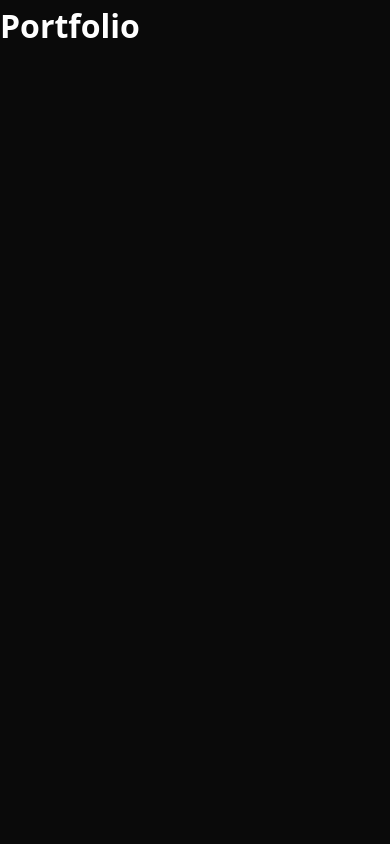
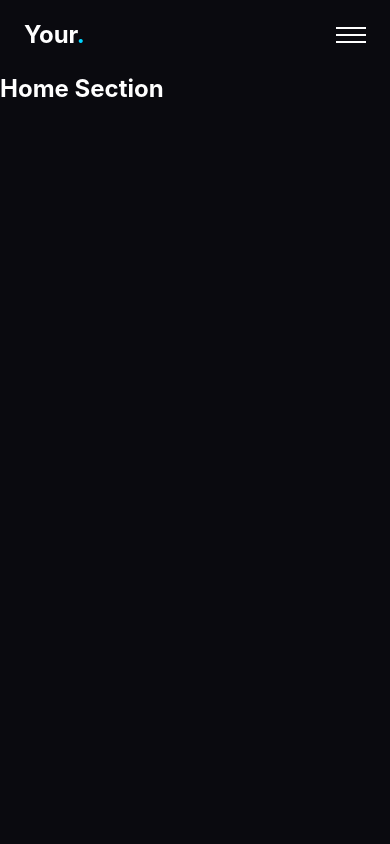
Before and after one commit to Ujjwal1178/Personal_Portfolio_With_React, a React (Vite) app in the folder Frontend/personalPortfolio/: page / in a window 390 px wide. Shown: the top 844 px of the page. Built offline with nearby package versions, Linux system fonts and the light colour scheme.

Commit message:
Created a Navbar for our application and added some temp sections to test it out

```diff
--- a/Frontend/personalPortfolio/src/App.jsx
+++ b/Frontend/personalPortfolio/src/App.jsx
@@ -1,11 +1,32 @@
-import './App.css'
+import Navbar from './components/Navbar';
+import './App.css';
 
 function App() {
   return (
     <div className="app">
-      <h1>Portfolio</h1>
+      <Navbar />
+
+      {/* Temporary sections for testing scroll */}
+      <section id="home" style={{ height: '100vh', paddingTop: '70px' }}>
+        <h1>Home Section</h1>
+      </section>
+      <section id="about" style={{ height: '100vh' }}>
+        <h1>About Section</h1>
+      </section>
+      <section id="skills" style={{ height: '100vh' }}>
+        <h1>Skills Section</h1>
+      </section>
+      <section id="projects" style={{ height: '100vh' }}>
+        <h1>Projects Section</h1>
+      </section>
+      <section id="experience" style={{ height: '100vh' }}>
+        <h1>Experience Section</h1>
+      </section>
+      <section id="contact" style={{ height: '100vh' }}>
+        <h1>Contact Section</h1>
+      </section>
     </div>
-  )
+  );
 }
 
-export default App
+export default App;
--- /dev/null
+++ b/Frontend/personalPortfolio/src/components/Navbar/Navbar.jsx
@@ -0,0 +1,131 @@
+import { useState, useEffect, useCallback, memo } from 'react';
+import { navLinks } from '../../data';
+import { profile } from '../../data';
+import styles from './Navbar.module.css';
+
+const Navbar = memo(function Navbar() {
+  const [isScrolled, setIsScrolled] = useState(false);
+  const [isMobileMenuOpen, setIsMobileMenuOpen] = useState(false);
+  const [activeSection, setActiveSection] = useState('home');
+
+  // Handle scroll effect
+  useEffect(() => {
+    const handleScroll = () => {
+      setIsScrolled(window.scrollY > 50);
+    };
+
+    window.addEventListener('scroll', handleScroll, { passive: true });
+    return () => window.removeEventListener('scroll', handleScroll);
+  }, []);
+
+  // Handle active section on scroll
+  useEffect(() => {
+    const handleSectionScroll = () => {
+      const sections = navLinks.map(link => link.id);
+
+      for (const sectionId of sections) {
+        const element = document.getElementById(sectionId);
+        if (element) {
+          const rect = element.getBoundingClientRect();
+          if (rect.top <= 100 && rect.bottom >= 100) {
+            setActiveSection(sectionId);
+            break;
+          }
+        }
+      }
+    };
+
+    window.addEventListener('scroll', handleSectionScroll, { passive: true });
+    return () => window.removeEventListener('scroll', handleSectionScroll);
+  }, []);
+
+  // Toggle mobile menu
+  const toggleMobileMenu = useCallback(() => {
+    setIsMobileMenuOpen(prev => !prev);
+  }, []);
+
+  // Close mobile menu on link click
+  const handleLinkClick = useCallback(() => {
+    setIsMobileMenuOpen(false);
+  }, []);
+
+  // Close mobile menu on escape key
+  useEffect(() => {
+    const handleEscape = (e) => {
+      if (e.key === 'Escape') {
+        setIsMobileMenuOpen(false);
+      }
+    };
+
+    document.addEventListener('keydown', handleEscape);
+    return () => document.removeEventListener('keydown', handleEscape);
+  }, []);
+
+  // Prevent body scroll when mobile menu is open
+  useEffect(() => {
+    if (isMobileMenuOpen) {
+      document.body.style.overflow = 'hidden';
+    } else {
+      document.body.style.overflow = '';
+    }
+    return () => {
+      document.body.style.overflow = '';
+    };
+  }, [isMobileMenuOpen]);
+
+  return (
+    <header className={`${styles.header} ${isScrolled ? styles.scrolled : ''}`}>
+      <nav className={styles.nav}>
+        <a href="#home" className={styles.logo}>
+          {profile.name.split(' ')[0]}
+          <span className={styles.logoAccent}>.</span>
+        </a>
+
+        {/* Desktop Navigation */}
+        <ul className={styles.navLinks}>
+          {navLinks.map(link => (
+            <li key={link.id}>
+              <a
+                href={link.href}
+                className={`${styles.navLink} ${activeSection === link.id ? styles.active : ''}`}
+              >
+                {link.label}
+              </a>
+            </li>
+          ))}
+        </ul>
+
+        {/* Mobile Menu Button */}
+        <button
+          className={`${styles.menuButton} ${isMobileMenuOpen ? styles.menuOpen : ''}`}
+          onClick={toggleMobileMenu}
+          aria-label="Toggle menu"
+          aria-expanded={isMobileMenuOpen}
+        >
+          <span className={styles.menuLine}></span>
+          <span className={styles.menuLine}></span>
+          <span className={styles.menuLine}></span>
+        </button>
+
+        {/* Mobile Navigation */}
+        <div className={`${styles.mobileMenu} ${isMobileMenuOpen ? styles.mobileMenuOpen : ''}`}>
+          <ul className={styles.mobileNavLinks}>
+            {navLinks.map((link, index) => (
+              <li key={link.id} style={{ animationDelay: `${index * 0.1}s` }}>
+                <a
+                  href={link.href}
+                  className={`${styles.mobileNavLink} ${activeSection === link.id ? styles.active : ''}`}
+                  onClick={handleLinkClick}
+                >
+                  {link.label}
+                </a>
+              </li>
+            ))}
+          </ul>
+        </div>
+      </nav>
+    </header>
+  );
+});
+
+export default Navbar;
--- /dev/null
+++ b/Frontend/personalPortfolio/src/components/Navbar/Navbar.module.css
@@ -0,0 +1,193 @@
+/* ===== Header ===== */
+.header {
+  position: fixed;
+  top: 0;
+  left: 0;
+  right: 0;
+  z-index: 1000;
+  height: var(--nav-height);
+  transition: var(--transition-normal);
+}
+
+.header.scrolled {
+  background-color: rgba(10, 10, 15, 0.9);
+  backdrop-filter: blur(10px);
+  border-bottom: 1px solid var(--border-light);
+}
+
+/* ===== Nav Container ===== */
+.nav {
+  display: flex;
+  align-items: center;
+  justify-content: space-between;
+  height: 100%;
+  max-width: var(--container-width);
+  margin: 0 auto;
+  padding: 0 24px;
+}
+
+/* ===== Logo ===== */
+.logo {
+  font-size: 1.5rem;
+  font-weight: 700;
+  color: var(--text-primary);
+  transition: var(--transition-fast);
+}
+
+.logo:hover {
+  color: var(--accent-primary);
+}
+
+.logoAccent {
+  color: var(--accent-primary);
+}
+
+/* ===== Desktop Nav Links ===== */
+.navLinks {
+  display: flex;
+  align-items: center;
+  gap: 32px;
+}
+
+.navLink {
+  position: relative;
+  font-size: 0.95rem;
+  font-weight: 500;
+  color: var(--text-secondary);
+  transition: var(--transition-fast);
+  padding: 8px 0;
+}
+
+.navLink::after {
+  content: '';
+  position: absolute;
+  bottom: 0;
+  left: 0;
+  width: 0;
+  height: 2px;
+  background-color: var(--accent-primary);
+  transition: var(--transition-fast);
+}
+
+.navLink:hover {
+  color: var(--text-primary);
+}
+
+.navLink:hover::after {
+  width: 100%;
+}
+
+.navLink.active {
+  color: var(--accent-primary);
+}
+
+.navLink.active::after {
+  width: 100%;
+}
+
+/* ===== Mobile Menu Button ===== */
+.menuButton {
+  display: none;
+  flex-direction: column;
+  justify-content: center;
+  gap: 5px;
+  width: 30px;
+  height: 30px;
+  padding: 0;
+  z-index: 1001;
+}
+
+.menuLine {
+  display: block;
+  width: 100%;
+  height: 2px;
+  background-color: var(--text-primary);
+  transition: var(--transition-fast);
+  transform-origin: center;
+}
+
+.menuButton.menuOpen .menuLine:nth-child(1) {
+  transform: translateY(7px) rotate(45deg);
+}
+
+.menuButton.menuOpen .menuLine:nth-child(2) {
+  opacity: 0;
+}
+
+.menuButton.menuOpen .menuLine:nth-child(3) {
+  transform: translateY(-7px) rotate(-45deg);
+}
+
+/* ===== Mobile Menu ===== */
+.mobileMenu {
+  display: none;
+  position: fixed;
+  top: 0;
+  right: 0;
+  width: 100%;
+  height: 100vh;
+  background-color: var(--bg-secondary);
+  transform: translateX(100%);
+  transition: var(--transition-normal);
+  z-index: 999;
+}
+
+.mobileMenu.mobileMenuOpen {
+  transform: translateX(0);
+}
+
+.mobileNavLinks {
+  display: flex;
+  flex-direction: column;
+  align-items: center;
+  justify-content: center;
+  height: 100%;
+  gap: 24px;
+}
+
+.mobileNavLink {
+  font-size: 1.5rem;
+  font-weight: 600;
+  color: var(--text-secondary);
+  transition: var(--transition-fast);
+  opacity: 0;
+  transform: translateY(20px);
+}
+
+.mobileMenuOpen .mobileNavLink {
+  opacity: 1;
+  transform: translateY(0);
+  animation: fadeInUp 0.4s ease forwards;
+}
+
+.mobileNavLink:hover,
+.mobileNavLink.active {
+  color: var(--accent-primary);
+}
+
+/* ===== Animations ===== */
+@keyframes fadeInUp {
+  from {
+    opacity: 0;
+    transform: translateY(20px);
+  }
+  to {
+    opacity: 1;
+    transform: translateY(0);
+  }
+}
+
+/* ===== Responsive ===== */
+@media (max-width: 768px) {
+  .navLinks {
+    display: none;
+  }
+
+  .menuButton {
+    display: flex;
+  }
+
+  .mobileMenu {
+    display: block;
+  }
+}
--- /dev/null
+++ b/Frontend/personalPortfolio/src/components/Navbar/index.js
@@ -0,0 +1 @@
+export { default } from './Navbar';
--- a/Frontend/personalPortfolio/src/index.css
+++ b/Frontend/personalPortfolio/src/index.css
@@ -1,19 +1,57 @@
-* {
+/* ===== CSS Variables (Change colors here) ===== */
+:root {
+  /* Background colors */
+  --bg-primary: #0a0a0f;
+  --bg-secondary: #12121a;
+  --bg-tertiary: #1a1a24;
+
+  /* Text colors */
+  --text-primary: #ffffff;
+  --text-secondary: #a1a1aa;
+  --text-muted: #71717a;
+
+  /* Accent colors */
+  --accent-primary: #00d4ff;
+  --accent-hover: #00b4d8;
+  --accent-glow: rgba(0, 212, 255, 0.3);
+
+  /* Borders & misc */
+  --border-color: #27272a;
+  --border-light: rgba(255, 255, 255, 0.1);
+
+  /* Transitions */
+  --transition-fast: 0.2s ease;
+  --transition-normal: 0.3s ease;
+  --transition-slow: 0.5s ease;
+
+  /* Spacing */
+  --nav-height: 70px;
+  --container-width: 1200px;
+  --section-padding: 100px;
+}
+
+/* ===== CSS Reset ===== */
+*,
+*::before,
+*::after {
   margin: 0;
   padding: 0;
   box-sizing: border-box;
 }
 
-:root {
-  font-family: system-ui, -apple-system, BlinkMacSystemFont, 'Segoe UI', Roboto, sans-serif;
-  line-height: 1.6;
-  font-weight: 400;
-  color: #ffffff;
-  background-color: #0a0a0a;
+html {
+  scroll-behavior: smooth;
 }
 
 body {
+  font-family: 'Inter', system-ui, -apple-system, BlinkMacSystemFont, 'Segoe UI', Roboto, sans-serif;
+  font-size: 16px;
+  line-height: 1.6;
+  color: var(--text-primary);
+  background-color: var(--bg-primary);
   min-height: 100vh;
+  -webkit-font-smoothing: antialiased;
+  -moz-osx-font-smoothing: grayscale;
 }
 
 a {
@@ -21,6 +59,30 @@ a {
   text-decoration: none;
 }
 
-ul {
+ul, ol {
   list-style: none;
 }
+
+img {
+  max-width: 100%;
+  display: block;
+}
+
+button {
+  font-family: inherit;
+  cursor: pointer;
+  border: none;
+  background: none;
+}
+
+/* ===== Utility Classes ===== */
+.container {
+  width: 100%;
+  max-width: var(--container-width);
+  margin: 0 auto;
+  padding: 0 24px;
+}
+
+.section {
+  padding: var(--section-padding) 0;
+}
```
